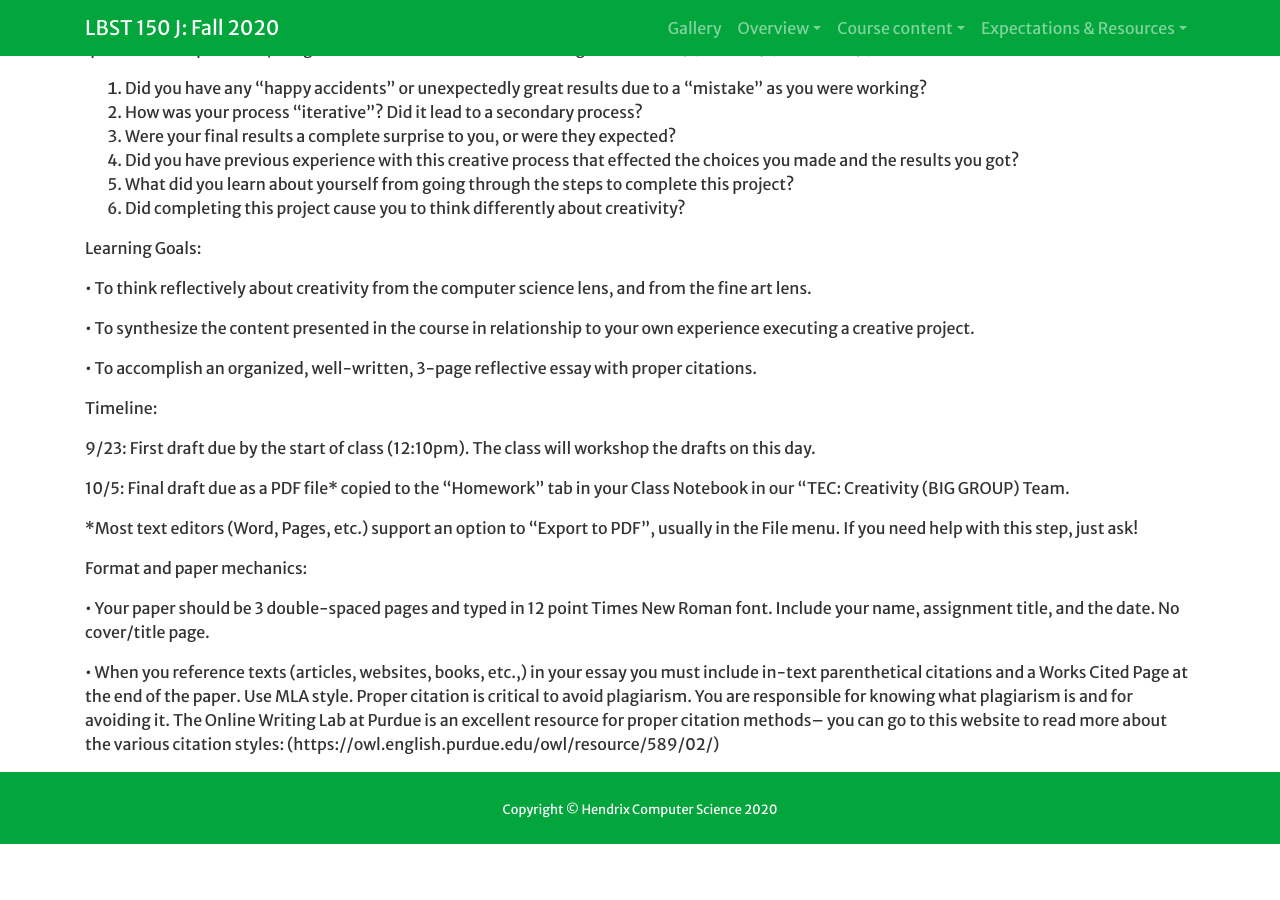
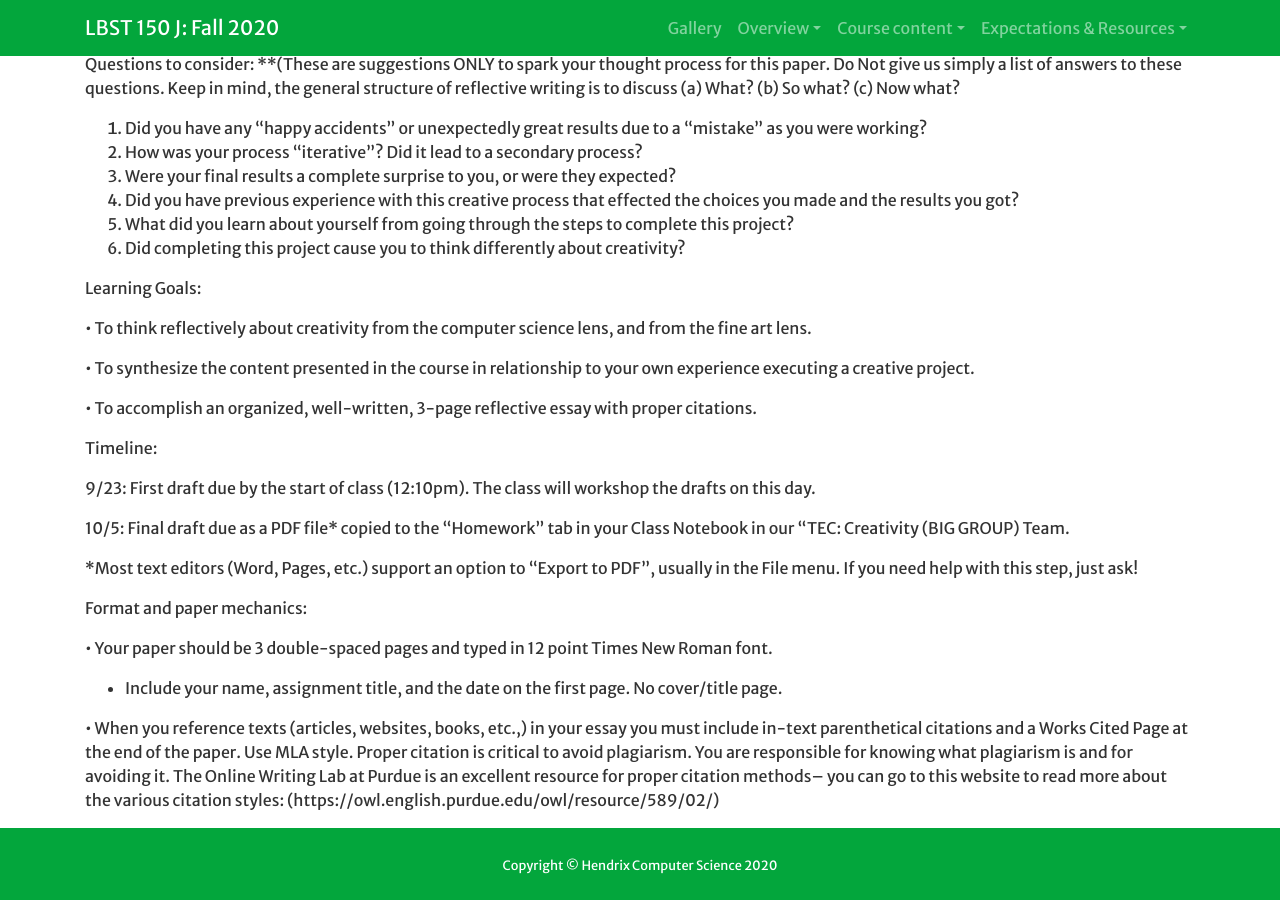
Before and after one commit to Hendrix-CS/creativity-TEC, a Jekyll site: the page built from writing/writing1.md, in a window 1280 px wide and 900 px high, scrolled down 804 px. Built offline with Jekyll 4.4.1, drawn with Linux system fonts in a browser that asks for light colours; a script that is not in the unit is left out; before the commit the page ends 1648 px from its top, so only the background shows below that; some of the changed text lies outside the part shown.

Commit message:
Update writing1.md

```diff
--- a/writing/writing1.md
+++ b/writing/writing1.md
@@ -9,6 +9,7 @@
 
 
 Draft Due by 12:10, Wednesday Sept. 23
+
 Final Draft Due in Teams, Monday Oct. 5
 
 
@@ -74,6 +75,8 @@
 
 Format and paper mechanics:
 
-•	Your paper should be 3 double-spaced pages and typed in 12 point Times New Roman font. Include your name, assignment title, and the date. No cover/title page.
+•	Your paper should be 3 double-spaced pages and typed in 12 point Times New Roman font.
+
+* Include your name, assignment title, and the date on the first page. No cover/title page.
 
 •	When you reference texts (articles, websites, books, etc.,) in your essay you must include in-text parenthetical citations and a Works Cited Page at the end of the paper. Use MLA style. Proper citation is critical to avoid plagiarism.  You are responsible for knowing what plagiarism is and for avoiding it.  The Online Writing Lab at Purdue is an excellent resource for proper citation methods– you can go to this website to read more about the various citation styles: (https://owl.english.purdue.edu/owl/resource/589/02/)
```
